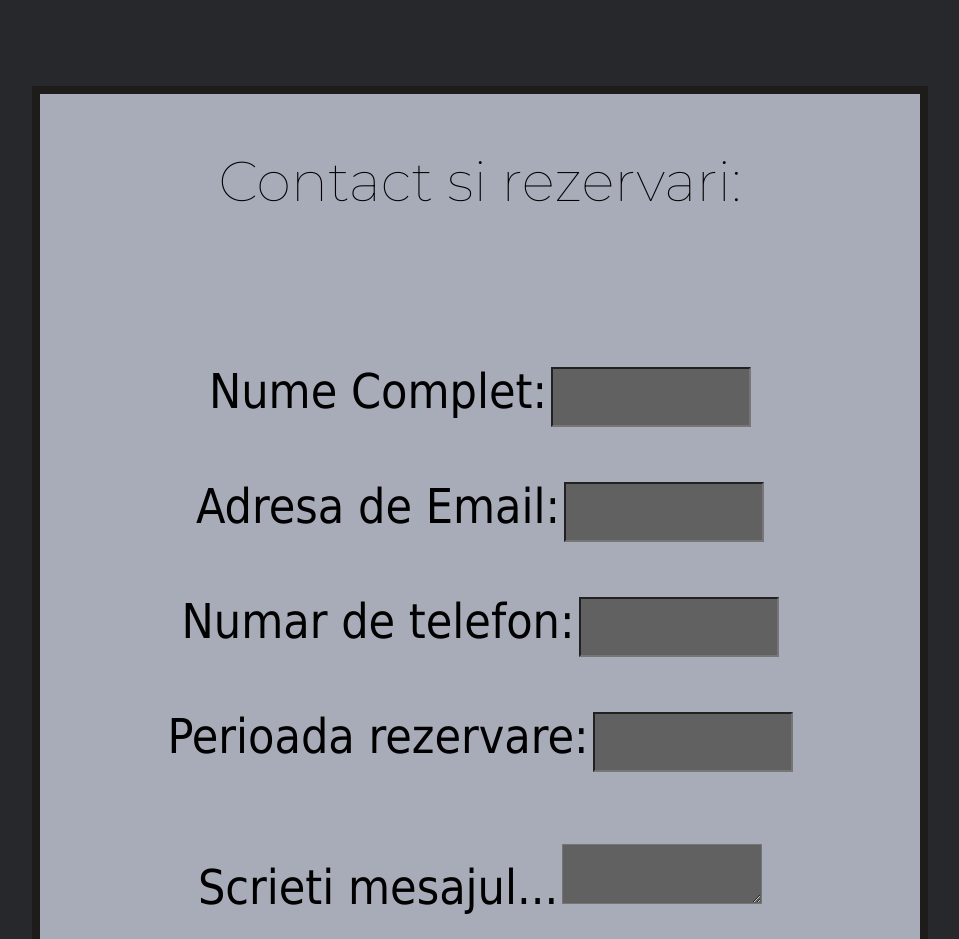
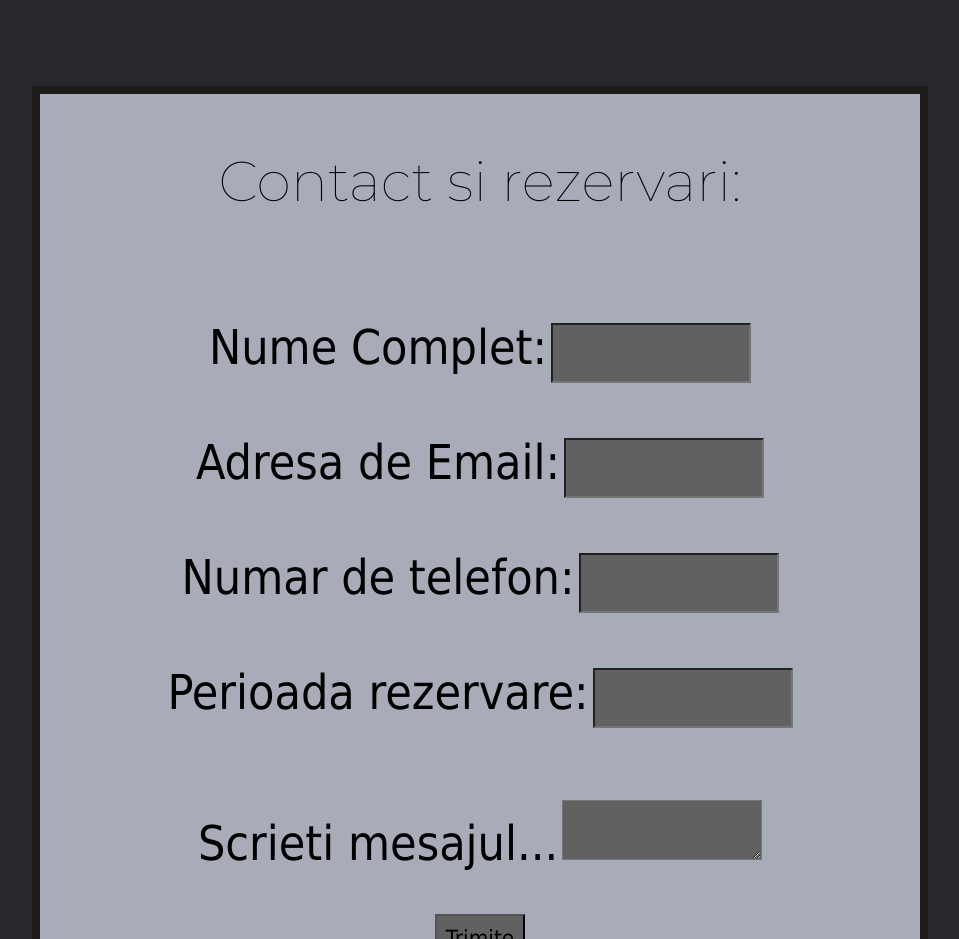
Before and after one commit to Stefan665/Ring-Sala-de-Evenimente-Deva, a plain HTML site: page index.html in a window 1280 px wide. Shown: the part 3480-4419 px from the top of the page, without its empty margins (160-1119 px from the left). Drawn offline with nearby package versions, Linux system fonts and the light colour scheme.

Commit message:
Update styles.css

```diff
--- a/styles.css
+++ b/styles.css
@@ -303,7 +303,7 @@ h6{
 #trm-mesaj{
   color: #000000;
   font-size: 350%;
-  padding-bottom: 13%;
+  padding-bottom: 8%;
 }
 
 #footer{
```
